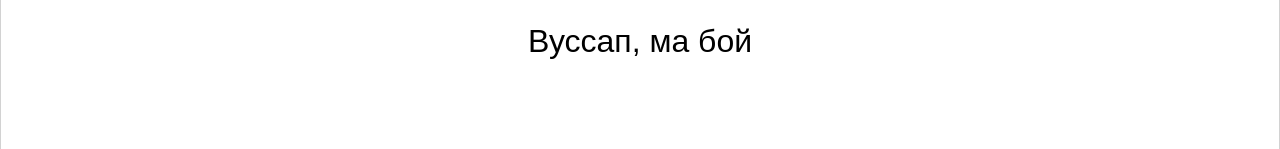
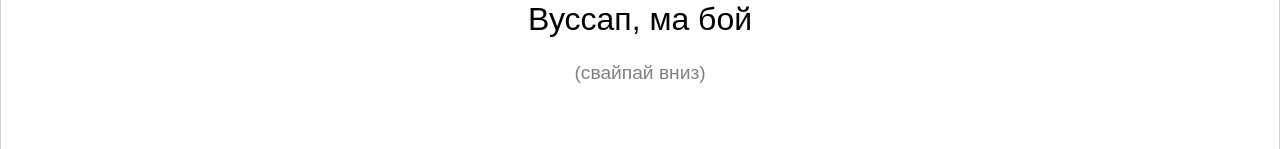
Before and after one commit to dimonkater/dimonkater.github.io, a plain HTML site: page index.html in a window 1280 px wide. Shown: the part 511-660 px from the top of the page. Drawn offline with nearby package versions, Linux system fonts and the light colour scheme.

Commit message:
Update index.html

```diff
--- a/index.html
+++ b/index.html
@@ -161,6 +161,10 @@
 #four .text-overlay button:hover {
   background: rgba(248, 240, 227, 0.1);
 }
+#txt {
+  font-size: 60%;
+  color: grey;
+}
 </style>
 </head>
 <body>
@@ -170,6 +174,7 @@
     <div class="cardContent container text-center" id="one">
       <img src="https://media2.giphy.com/media/v1.Y2lkPTc5MGI3NjExdTVjNnRmdDd2eW90ZGpsZG5idW50ZjdqbmxwZDg4dTJxYmJicTljayZlcD12MV9pbnRlcm5hbF9naWZfYnlfaWQmY3Q9Zw/eoSp1Nf5NSdfG/giphy.gif" alt="Cake" class="img-fluid">
       <p>Вуссап, ма бой </p>
+      <p id="txt">(свайпай вниз)</p>
     </div>
   </div>
 
```
